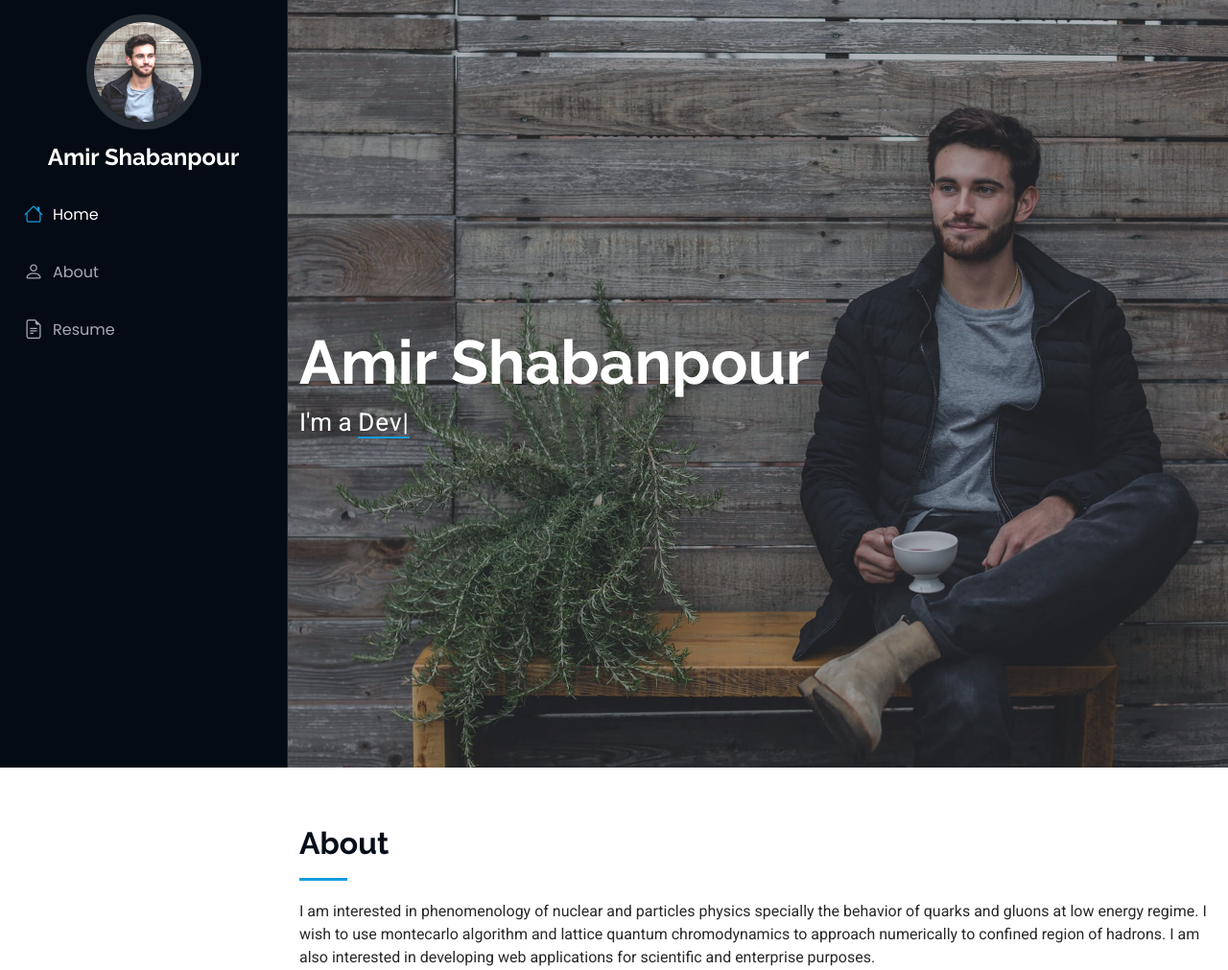
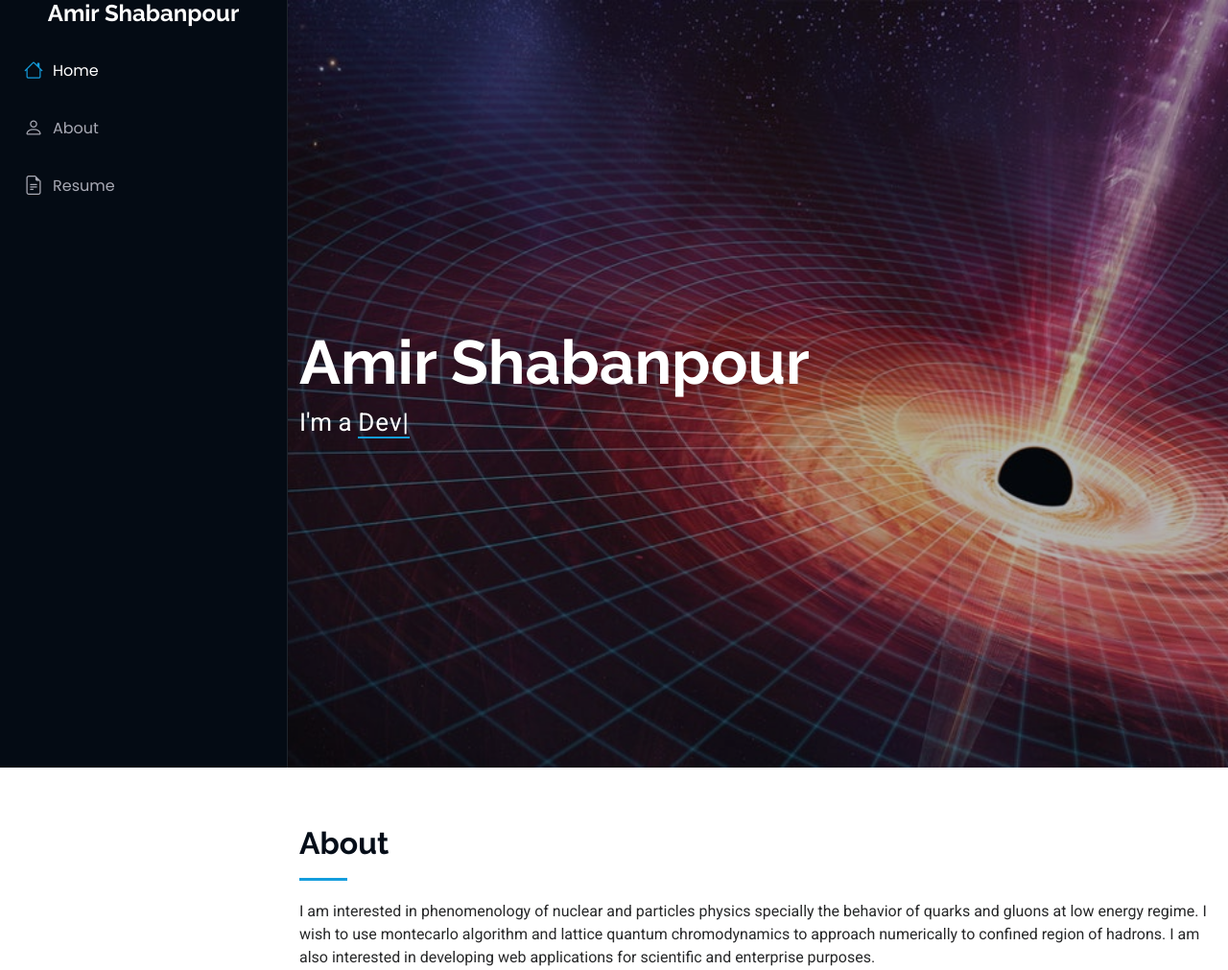
Before and after one commit to NilouSaber/maktabkhooneh-cv, a Django app: page / in a window 1280 px wide. Shown: the top 1011 px of the page at 96% size. Run offline with Django 4.2, Linux system fonts and the light colour scheme; some libraries are stand-ins or nearby versions.

Commit message:
Last edits

```diff
--- a/template/index.html
+++ b/template/index.html
@@ -5,7 +5,7 @@
 <head>
   <meta charset="utf-8">
   <meta content="width=device-width, initial-scale=1.0" name="viewport">
-  <title>Index - iPortfolio Bootstrap Template</title>
+  <title>Maktabkhooneh CV</title>
   <meta content="" name="description">
   <meta content="" name="keywords">
 
@@ -41,11 +41,6 @@
 
   <header id="header" class="header dark-background d-flex flex-column">
     <i class="header-toggle d-xl-none bi bi-list"></i>
-
-    <div class="profile-img">
-      <img src="{% static 'img/my-profile-img.jpg'%}" alt="" class="img-fluid rounded-circle">
-    </div>
-
     <a href="index.html" class="logo d-flex align-items-center justify-content-center">
       <!-- Uncomment the line below if you also wish to use an image logo -->
       <!-- <img src="assets/img/logo.png" alt=""> -->
@@ -69,7 +64,7 @@
     <!-- Hero Section -->
     <section id="hero" class="hero section dark-background">
 
-      <img src="{% static 'img/hero-bg.jpg'%}" alt="" data-aos="fade-in" class="">
+      <img src="{% static 'img/BlcHole.jpg'%}" alt="" data-aos="fade-in" class="">
 
       <div class="container" data-aos="fade-up" data-aos-delay="100">
         <h2>Amir Shabanpour </h2>
```
Also changed, not shown: statics/img/BlcHole.jpg (added), statics/img/hero-bg.jpg (deleted).
